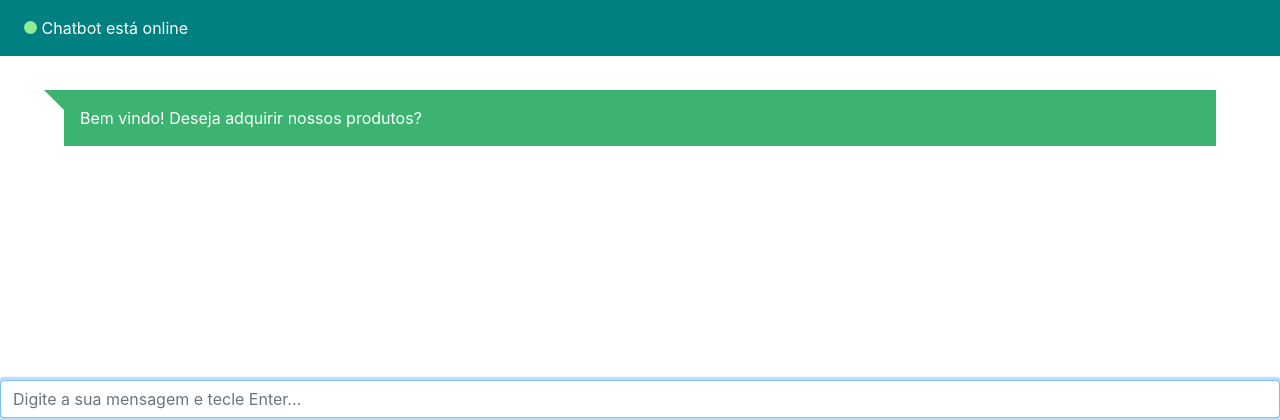
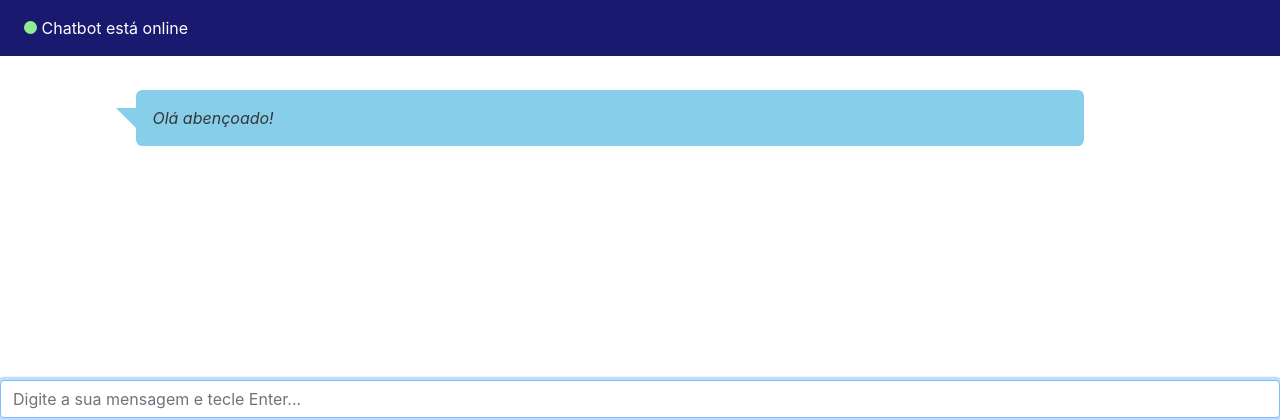
Before and after one commit to athayde-ne/chatbot, a Django app: template arquitetura/chatbot/perguntas/templates/chatbot.html in a window 1280 px wide. Shown: the top 420 px of the page. Run offline with Django 3.2, Linux system fonts and the light colour scheme; the template is opened without the code that fills it, so the values that code supplies are empty; some libraries are stand-ins or nearby versions.

Commit message:
atualização25052021

```diff
--- a/arquitetura/chatbot/chatbot/settings.py
+++ b/arquitetura/chatbot/chatbot/settings.py
@@ -26,7 +26,7 @@ SECRET_KEY = '*gj#ns)nqzm*2@4#k_i!mua@6d2j&ris6hgz@lv=ut2nvcfxeh'
 DEBUG = True
 
 ALLOWED_HOSTS = [
-'31.220.56.135'
+#'31.220.56.135'
 ]
 
 
--- a/arquitetura/chatbot/perguntas/templates/api.html
+++ b/arquitetura/chatbot/perguntas/templates/api.html
@@ -51,7 +51,7 @@
 			<a href="#"
 			onclick="window.open('http://31.220.56.135:8000/perguntas/chatbot/{{code_user}}',
 								 '',
-								 'width=410,height=450')">
+								 'width=410,height=450,top=200,left=900')">
 				Chatbot
 			</a>
 		</textarea>
--- a/arquitetura/chatbot/perguntas/templates/chatbot.html
+++ b/arquitetura/chatbot/perguntas/templates/chatbot.html
@@ -28,6 +28,7 @@
 			width: 100%;
 			height: auto;
 			color: white;
+			border-radius: .4em;
 		}
 
 		.tri-right.border.left-top:before {
@@ -41,18 +42,22 @@
 			bottom: auto;
 			border: 32px solid;
 			border-color: #666 transparent transparent transparent;
+
+		/* Balão 1 */
 		}
 		.tri-right.left-top:after {
-			content: ' ';
+			content: '';
 			position: absolute;
+			left: 0;
+			top: 50%;
 			width: 0;
 			height: 0;
-			left: -20px;
-			right: auto;
-			top: 0px;
-			bottom: auto;
-			border: 22px solid;
-			border-color: #3CB371 transparent transparent transparent;
+			border: 20px solid transparent;
+			border-right-color: #87CEEB;
+			border-left: 0;
+			border-top: 0;
+			margin-top: -10px;
+			margin-left: -20px;
 		}
 
 		.tri-right.border.right-top:before {
@@ -66,24 +71,30 @@
 			bottom: auto;
 			border: 32px solid;
 			border-color: #666 transparent transparent transparent;
+
+			/* balão 2 */
 		}
 		.tri-right.right-top:after {
-			content: ' ';
+			content: '';
 			position: absolute;
+			right: 0;
+			top: 50%;
 			width: 0;
 			height: 0;
-			left: auto;
-			right: -20px;
-			top: 0px;
-			bottom: auto;
-			border: 20px solid;
-			border-color: #2E8B57 transparent transparent transparent;
+			border: 20px solid transparent;
+			border-left-color: #6495ED;
+			border-right: 0;
+			border-top: 0;
+			margin-top: -10px;
+			margin-right: -20px;
 		}
 
 		.talktext {
 			padding: 1em;
 			text-align: left;
 			line-height: 1.5em;
+			color: 	#363636;
+			font-style: italic;
 		}
 		.talktext p {
 			-webkit-margin-before: 0em;
@@ -92,7 +103,7 @@
 	</style>
 </head>
 <body>
-	<nav class="navbar navbar-expand-sm" style="background-color: #008080;">
+	<nav class="navbar navbar-expand-sm" style="background-color: #191970;">
 		<ul class="navbar-nav">
 			<li class="nav-item">
 				<a class="nav-link text-white" href="#">
@@ -105,9 +116,9 @@
 	<div>
 		<div style="overflow-y: scroll; height: 300px; width: 100%;" align="center" id="msg">
 			<div class="talk-bubble tri-right left-top"
-			style="width: 90%; background-color: #3CB371;">
+			style="width: 74%; background-color: #87CEEB; margin-left: -50px;"> <!-- Balão 1 -->
 				<div class="talktext">
-					<p>Bem vindo! Deseja adquirir nossos produtos?</p>
+					<p>Olá abençoado!</p>
 				</div>
 			</div>
 		</div>
@@ -158,14 +169,16 @@
 						msgLines +=
 						`
 						<div class="talk-bubble tri-right right-top"
-						style="width: 90%; background-color: #2E8B57;">
+						style="width: 74%; background-color: #6495ED; margin-right: -50px;">
 							<div class="talktext">
+								<div align="right">
 								<p>${input}</p>
+								</div>
 							</div>
 						</div>
 
 						<div class="talk-bubble tri-right left-top"
-						style="width: 90%; background-color: #3CB371;">
+						style="width: 74%; background-color: #87CEEB; margin-left: -50px;">
 							<div class="talktext">
 								<p>${output}</p>
 							</div>
```
Also changed, not shown: arquitetura/chatbot/chatbot.sqlite3.
